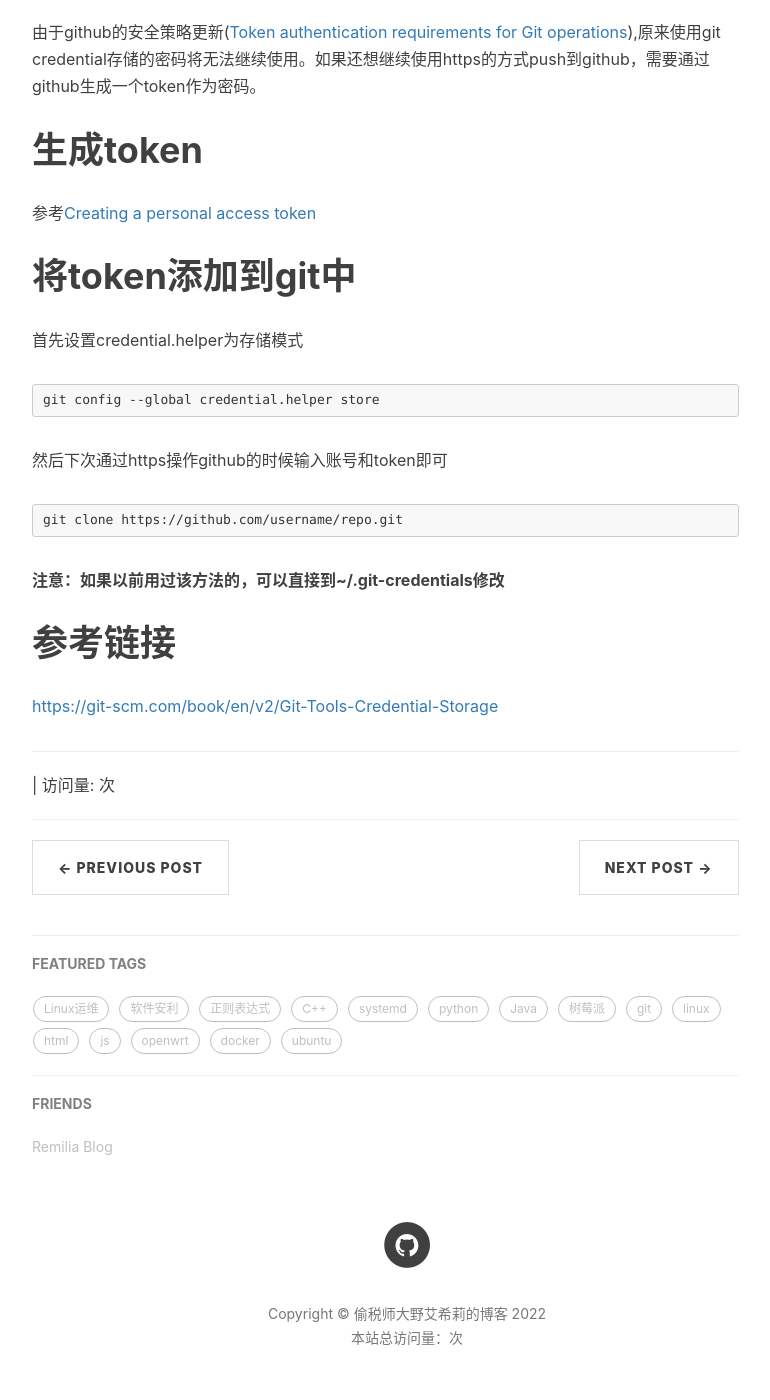
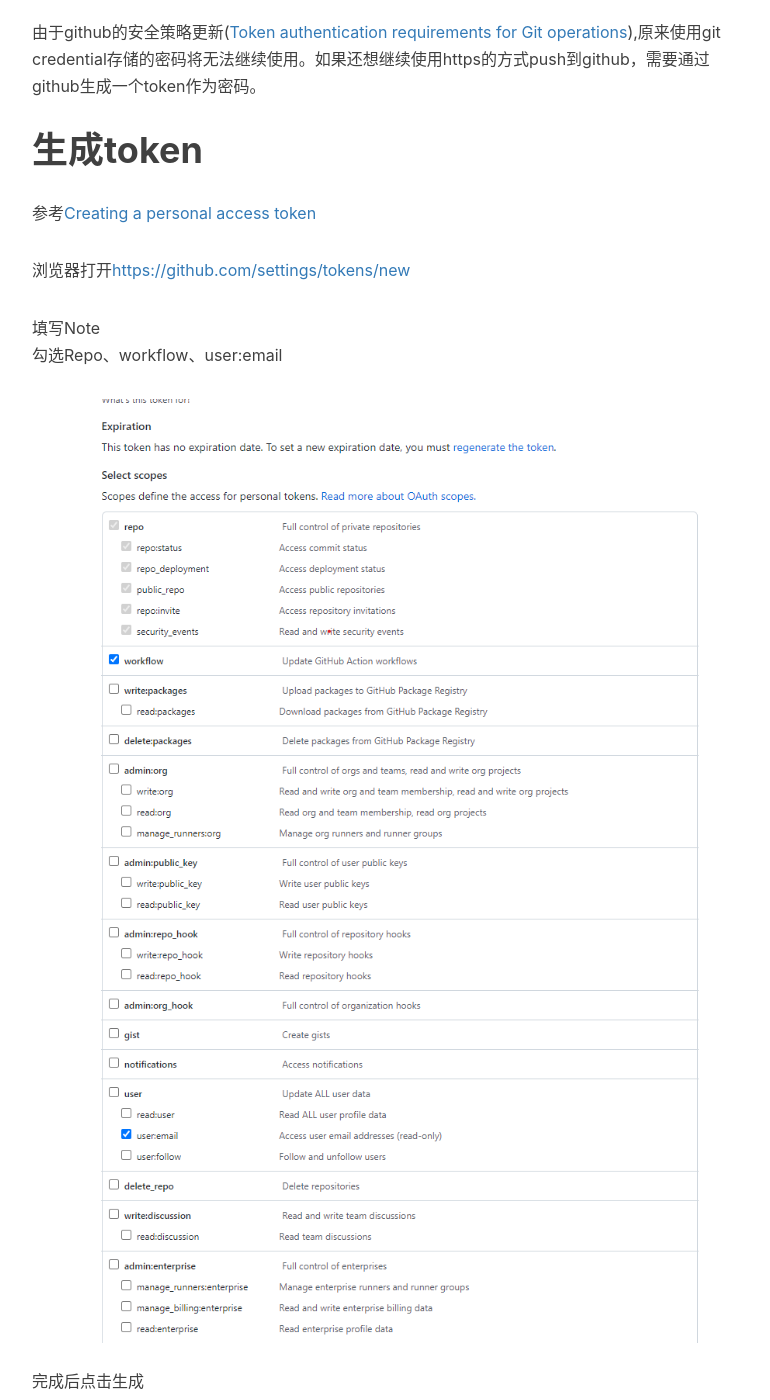
Before and after one commit to zh616110538/zh616110538.github.io, a Jekyll site: the page built from _posts/2021-03-09-github更新https的密码策略.markdown, in a window 1280 px wide and 1400 px high, scrolled down 557 px. Shown: the whole window, without its empty margins (233-1003 px from the left). Built offline with Jekyll 4.4.1, drawn with Linux system fonts in a browser that asks for light colours; nearby versions of some CDN libraries; comment, search, counter and statistics services are not loaded; some of the changed text lies outside the part shown.

Commit message:
update github

```diff
--- a/_posts/2021-03-09-github更新https的密码策略.markdown
+++ b/_posts/2021-03-09-github更新https的密码策略.markdown
@@ -15,6 +15,17 @@
 # 生成token
 参考[Creating a personal access token](https://docs.github.com/en/github/authenticating-to-github/creating-a-personal-access-token "Creating a personal access token")
 
+
+浏览器打开[https://github.com/settings/tokens/new](https://github.com/settings/tokens/new)
+
+填写Note
+勾选Repo、workflow、user:email
+
+![screenshot](/img/gitoauth.png)
+完成后点击生成
+
+接下来将生成的字符串作为密码在git clone时填入即可
+
 # 将token添加到git中
 首先设置credential.helper为存储模式
 
```
Also changed, not shown: img/gitoauth.png (added).
